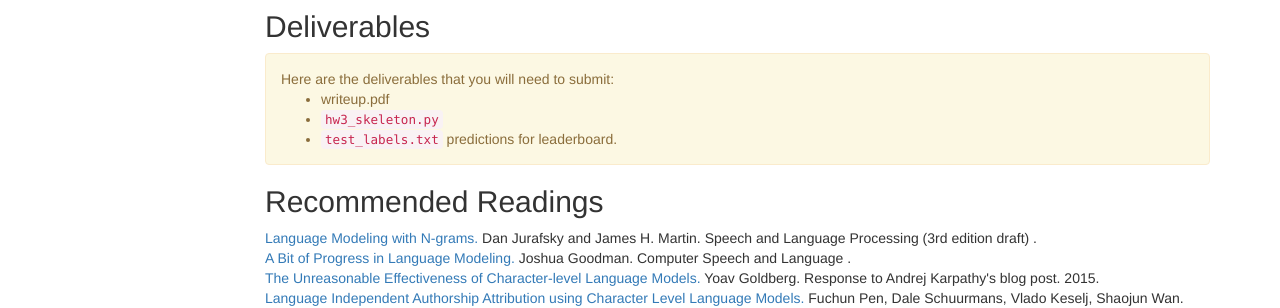
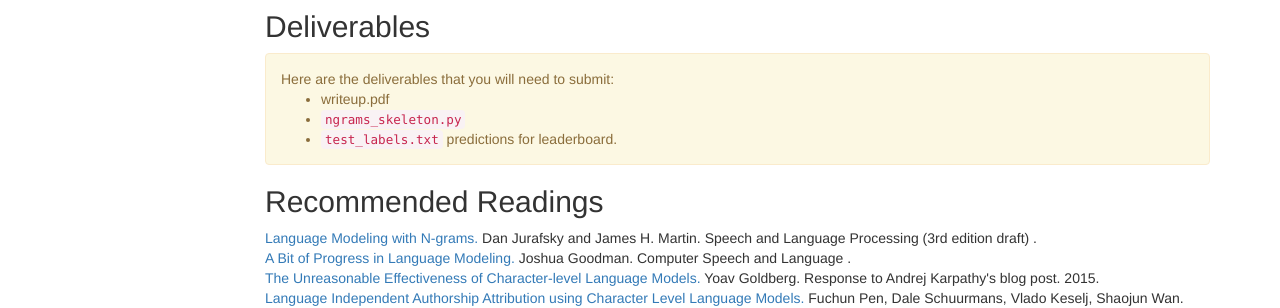
Before and after one commit to computational-linguistics-class/computational-linguistics-class.github.io, a Jekyll site: the page built from homework/ngram-lms/ngram-lms.md, in a window 1280 px wide and 900 px high, scrolled down 5300 px. Shown: the part 461-769 px from the top of the window. Built offline with Jekyll 4.4.1, drawn with Linux system fonts in a browser that asks for light colours; nearby versions of some CDN libraries; formulas are drawn with MathJax 3; a script that is not in the unit is left out.

Commit message:
Update ngram-lms.md

```diff
--- a/homework/ngram-lms/ngram-lms.md
+++ b/homework/ngram-lms/ngram-lms.md
@@ -312,7 +312,7 @@ In next week's assignment, you will use a recurrent neural network on the same d
 <div class="alert alert-warning" markdown="1">
 Here are the deliverables that you will need to submit:
 * writeup.pdf
-* `hw3_skeleton.py`
+* `ngrams_skeleton.py`
 * `test_labels.txt` predictions for leaderboard.
 </div>
 
```
